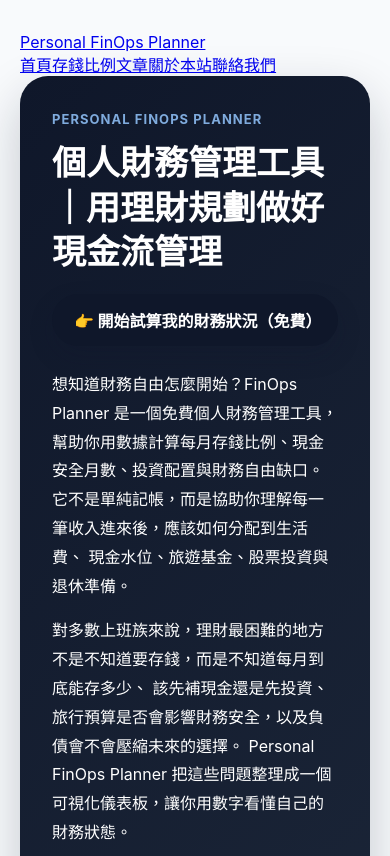
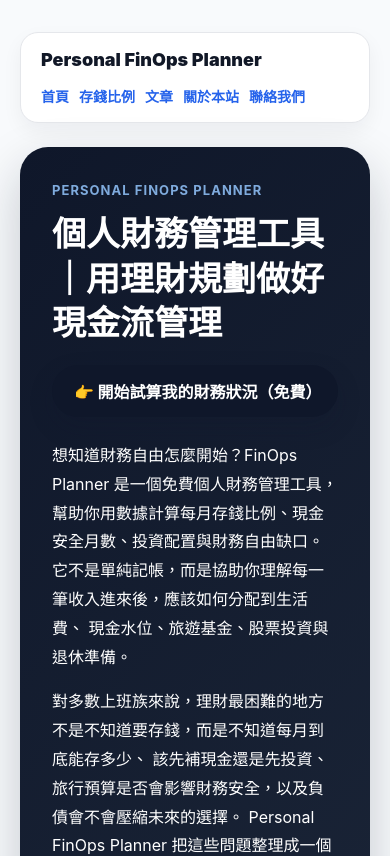
Before and after one commit to JulieChang/fire-pwa-complete, a React (Vite) app: page / in a window 390 px wide. Shown: the top 856 px of the page. Built offline with nearby package versions, Linux system fonts and the light colour scheme.

Commit message:
Enhance styles for header, navigation, and blog layout
Added styles for site header, navigation, and blog layout. Removed unused projection and two-column styles.

```diff
--- a/src/App.css
+++ b/src/App.css
@@ -15,6 +15,44 @@
   max-width: 1200px;
   margin: 0 auto;
   padding: 24px;
+}
+
+/* ===== Site Header ===== */
+.site-header {
+  display: flex;
+  justify-content: space-between;
+  align-items: center;
+  gap: 16px;
+  padding: 16px 20px;
+  margin-bottom: 24px;
+  background: #ffffff;
+  border: 1px solid #e5e7eb;
+  border-radius: 18px;
+  box-shadow: 0 8px 20px rgba(15, 23, 42, 0.05);
+}
+
+.site-logo {
+  color: #111827;
+  text-decoration: none;
+  font-weight: 900;
+  font-size: 18px;
+}
+
+.site-nav {
+  display: flex;
+  flex-wrap: wrap;
+  gap: 14px;
+}
+
+.site-nav a {
+  color: #2563eb;
+  text-decoration: none;
+  font-weight: 700;
+  font-size: 14px;
+}
+
+.site-nav a:hover {
+  text-decoration: underline;
 }
 
 /* ===== Header ===== */
@@ -384,21 +422,6 @@
   margin-top: 0;
 }
 
-/* ===== Projection ===== */
-.projection {
-  font-size: 24px;
-  font-weight: bold;
-  color: #4f6cff;
-  text-align: center;
-}
-
-/* ===== 兩欄區塊 ===== */
-.two-column {
-  display: grid;
-  grid-template-columns: 1fr 1fr;
-  gap: 24px;
-}
-
 /* ===== SEO Content ===== */
 .seo-content {
   background: white;
@@ -420,6 +443,110 @@
 .seo-content h3 {
   margin-top: 20px;
   color: #111827;
+}
+
+.inline-links {
+  display: grid;
+  gap: 10px;
+  margin-top: 12px;
+}
+
+.inline-links a {
+  color: #2563eb;
+  font-weight: 700;
+  text-decoration: none;
+}
+
+.inline-links a:hover {
+  text-decoration: underline;
+}
+
+/* ===== Blog ===== */
+.blog-grid {
+  display: grid;
+  grid-template-columns: repeat(2, 1fr);
+  gap: 20px;
+}
+
+.article-card {
+  background: #ffffff;
+  border: 1px solid #e5e7eb;
+  border-radius: 18px;
+  padding: 22px;
+  box-shadow: 0 8px 20px rgba(15, 23, 42, 0.05);
+}
+
+.article-card h2 {
+  margin: 8px 0 12px;
+  line-height: 1.4;
+  color: #111827;
+}
+
+.article-card p {
+  line-height: 1.7;
+  color: #4b5563;
+}
+
+.article-card a {
+  color: #2563eb;
+  font-weight: 800;
+  text-decoration: none;
+}
+
+.article-card a:hover {
+  text-decoration: underline;
+}
+
+.article-category {
+  display: inline-block;
+  font-size: 13px;
+  font-weight: 800;
+  color: #4f6cff;
+  margin: 0 0 8px;
+}
+
+.article-page {
+  max-width: 900px;
+  margin: 0 auto 40px;
+  background: #ffffff;
+  border: 1px solid #e5e7eb;
+  border-radius: 20px;
+  padding: 34px;
+  line-height: 1.9;
+  box-shadow: 0 8px 20px rgba(15, 23, 42, 0.05);
+}
+
+.article-page h1 {
+  font-size: 34px;
+  line-height: 1.35;
+  margin: 8px 0 12px;
+  color: #111827;
+}
+
+.article-page p {
+  font-size: 16px;
+  color: #374151;
+}
+
+.article-meta {
+  color: #6b7280 !important;
+  font-size: 14px !important;
+}
+
+.article-description {
+  font-weight: 700;
+  color: #1f2937 !important;
+  background: #f8faff;
+  border-left: 4px solid #4f6cff;
+  padding: 14px 16px;
+  border-radius: 10px;
+}
+
+.article-cta {
+  margin-top: 32px;
+  padding: 22px;
+  background: #eef3ff;
+  border-radius: 16px;
 }
 
 /* ===== Growth Agent ===== */
@@ -582,14 +709,14 @@
 
 /* ===== Legal Pages ===== */
 .legal-page {
-  max-width: 880px;
+  max-width: 980px;
   margin: 0 auto;
-  padding: 56px 24px 80px;
+  padding: 24px;
   line-height: 1.8;
   color: #1f2937;
 }
 
-.legal-page h1 {
+.legal-page > h1 {
   font-size: 36px;
   margin-bottom: 28px;
   color: #111827;
@@ -644,8 +771,18 @@
 
 /* ===== RWD ===== */
 @media (max-width: 900px) {
-  .app {
+  .app,
+  .legal-page {
     padding: 16px;
+  }
+
+  .site-header {
+    flex-direction: column;
+    align-items: flex-start;
+  }
+
+  .site-nav {
+    gap: 10px;
   }
 
   .dashboard {
@@ -656,15 +793,15 @@
     grid-template-columns: 1fr;
   }
 
-  .two-column {
-    grid-template-columns: 1fr;
-  }
-
   .form-grid {
     grid-template-columns: 1fr;
   }
 
   .visual-grid {
+    grid-template-columns: 1fr;
+  }
+
+  .blog-grid {
     grid-template-columns: 1fr;
   }
 
@@ -681,8 +818,13 @@
     padding: 22px;
   }
 
-  .legal-page h1 {
+  .legal-page > h1,
+  .article-page h1 {
     font-size: 30px;
+  }
+
+  .article-page {
+    padding: 24px;
   }
 }
 
@@ -711,6 +853,7 @@
   .share-section,
   .calculator-section,
   .site-footer,
+  .site-header,
   .cta-button {
     display: none;
   }
@@ -726,7 +869,8 @@
   .section,
   .dashboard,
   .hero,
-  .seo-content {
+  .seo-content,
+  .article-page {
     box-shadow: none !important;
     border: 1px solid #e5e7eb;
     break-inside: avoid;
```
